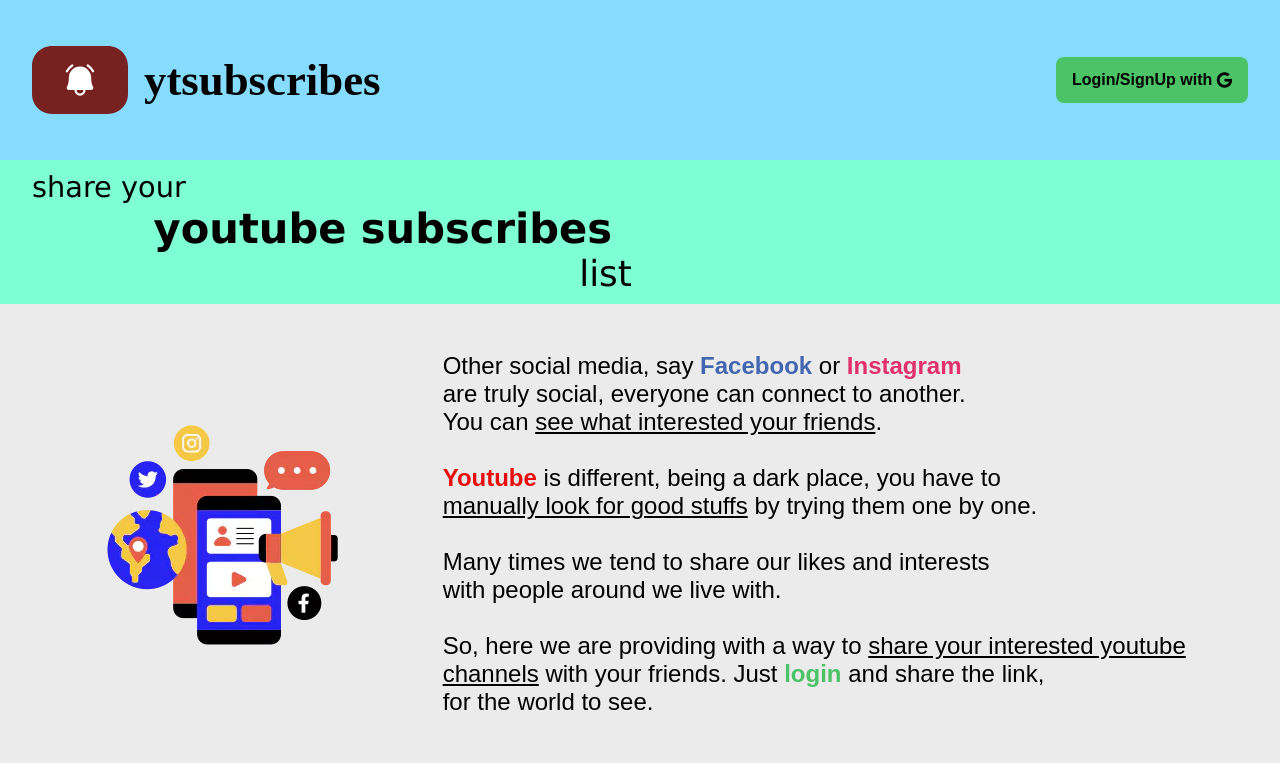
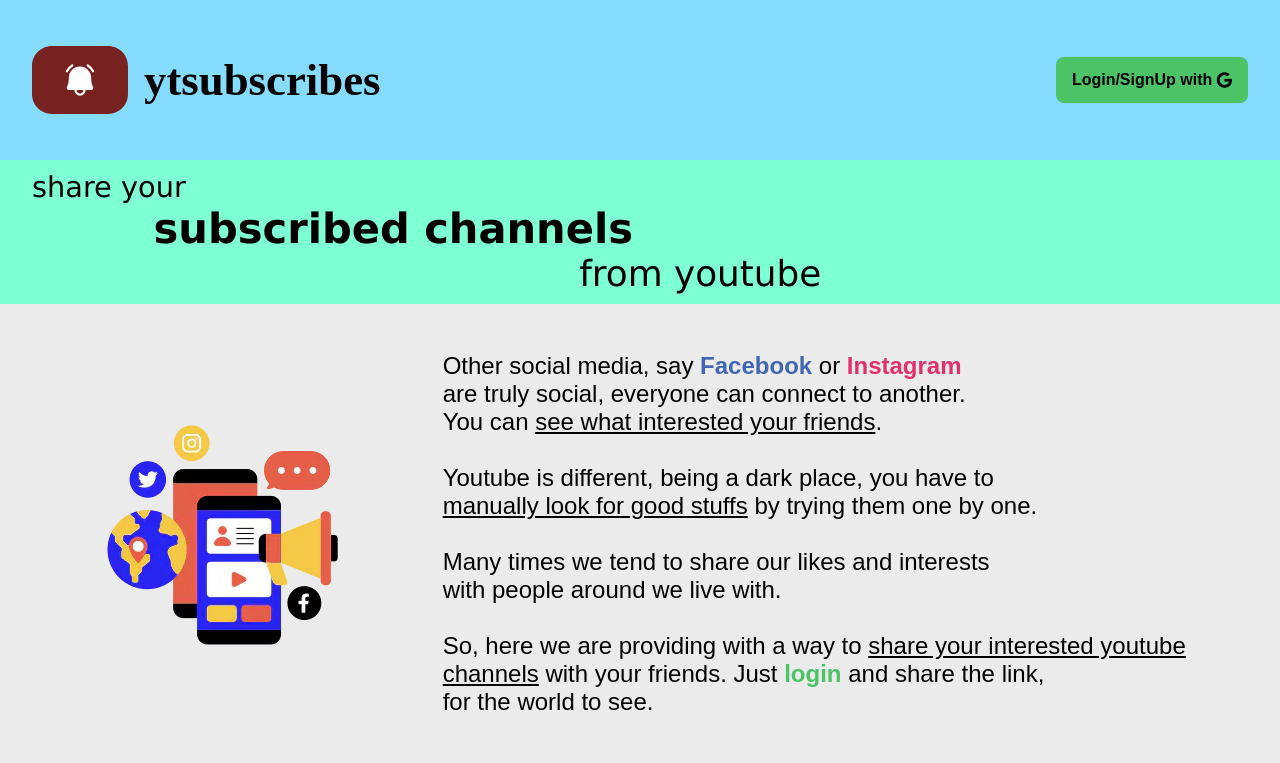
Before and after one commit to dcindia/subs-share, a Flask app: template templates/home.html in a window 1280 px wide. Shown: the top 763 px of the page. Run offline with Flask 3, Linux system fonts and the light colour scheme; the template is opened without the code that fills it, so the values that code supplies are empty; parts of the project's set-up code (start-up, migrations or seed data) failed here and were passed over; some web fonts are replaced.

Commit message:
improved words for api requirements
- used "from youtube"
- removed special effects from word "youtube"

```diff
--- a/templates/home.html
+++ b/templates/home.html
@@ -177,8 +177,8 @@
 
         <div id="sec-header">
             <div id="sec-header-1">share your</div>
-            <div id="sec-header-2">youtube subscribes</div>
-            <div id="sec-header-3">list</div>
+            <div id="sec-header-2">subscribed channels</div>
+            <div id="sec-header-3">from youtube</div>
 
         </div>
         </div>
@@ -188,7 +188,7 @@
 are truly social, everyone can connect to another.<br>
 You can <u>see what interested your friends</u>.<br><br>
 
-<b style="color: #e80c0c;">Youtube</b> is different, being a dark place, you have to<br>
+Youtube is different, being a dark place, you have to<br>
 <u>manually look for good stuffs</u> by trying them one by one.<br><br>
 
 Many times we tend to share our likes and interests<br>
```
